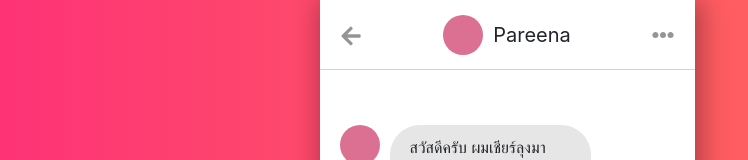
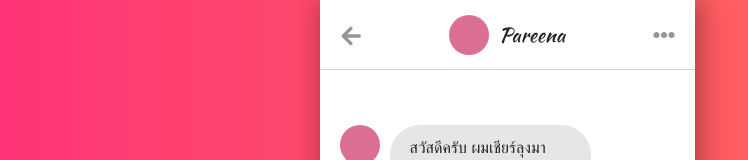
Before and after one commit to noppanat1997/slimder, a React (Create React App) app: page /chat in a window 1280 px wide. Shown: the top 160 px of the page, without its empty margins (133-881 px from the left). Built offline with nearby package versions, Linux system fonts and the light colour scheme.

Commit message:
edited swipe

```diff
--- a/src/components/Swipe.scss
+++ b/src/components/Swipe.scss
@@ -58,6 +58,8 @@
 
     .username {
       font-size: 20px;
+      font-family: 'Kaushan Script';
+      margin: 0;
     }
   }
 }
--- a/src/index.css
+++ b/src/index.css
@@ -1,4 +1,5 @@
 @import url('https://fonts.googleapis.com/css?family=Roboto:400,700&display=swap');
+@import url('https://fonts.googleapis.com/css?family=Kaushan+Script&display=swap');
 
 body {
   margin: 0;
```
